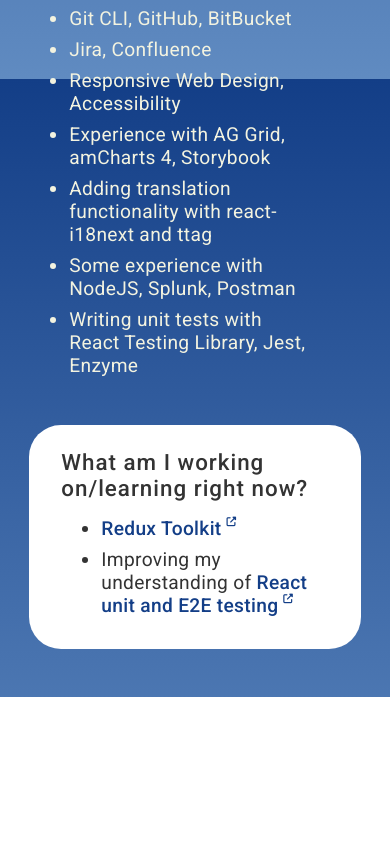
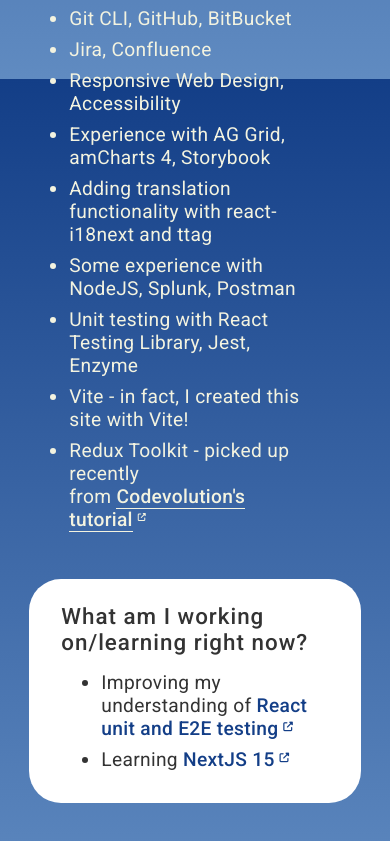
Before and after one commit to CoderAJ7470/portfolio, a React (Vite) app: page /portfolio/fe-portfolio in a window 390 px wide. Shown: the part 765-1606 px from the top of the page. Before the commit the page ends 1462 px from the top, so only its background shows below. Built offline with nearby package versions, Linux system fonts and the light colour scheme.

Commit message:
Updated the skills section, and made minor updates to the career experiences page and some styles

```diff
--- a/src/pages/CareerExperience.jsx
+++ b/src/pages/CareerExperience.jsx
@@ -51,10 +51,21 @@
 
         <section className='experience-content-wrapper'>
           <p>
-            At Sparq, I worked on four project teams helping Fortune 1000
-            clients achieve their software goals, as well as an internal
-            project. Below you'll find brief summaries of what I did and skills
-            I picked up on each project.
+            My first frontend developer opportunity was at&nbsp;
+            <a
+              href='https://www.teamsparq.com/'
+              className='non-card-links'
+              target='_blank'
+            >
+              Sparq
+            </a>
+            <i className='fa-solid fa-up-right-from-square'></i>, where I worked
+            from January 2019 through October 2024.
+          </p>
+          <p>
+            There, I worked on four project teams helping Fortune 1000 clients
+            achieve their software goals. Below you'll find brief summaries of
+            what I did and skills I picked up on each project.
           </p>
         </section>
 
--- a/src/pages/FE_Portfolio.jsx
+++ b/src/pages/FE_Portfolio.jsx
@@ -52,7 +52,19 @@
               Adding translation functionality with react-i18next and ttag
             </li>
             <li>Some experience with NodeJS, Splunk, Postman</li>
-            <li>Writing unit tests with React Testing Library, Jest, Enzyme</li>
+            <li>Unit testing with React Testing Library, Jest, Enzyme</li>
+            <li>Vite - in fact, I created this site with Vite!</li>
+            <li>
+              Redux Toolkit - picked up recently from&nbsp;
+              <a
+                href='https://www.youtube.com/playlist?list=PLC3y8-rFHvwiaOAuTtVXittwybYIorRB3'
+                target='_blank'
+                className='non-card-links'
+              >
+                Codevolution's tutorial
+              </a>
+              <i className='fa-solid fa-up-right-from-square'></i>
+            </li>
           </ul>
         </section>
 
@@ -60,16 +72,6 @@
           <h3>What am I working on/learning right now?</h3>
 
           <ul>
-            <li>
-              <a
-                href='https://www.youtube.com/playlist?list=PLC3y8-rFHvwiaOAuTtVXittwybYIorRB3'
-                target='_blank'
-                className='list-links'
-              >
-                Redux Toolkit
-                <i className='fa-solid fa-up-right-from-square'></i>
-              </a>
-            </li>
             <li>
               Improving my understanding of&nbsp;
               <a
@@ -81,6 +83,17 @@
                 <i className='fa-solid fa-up-right-from-square'></i>
               </a>
             </li>
+            <li>
+              Learning&nbsp;
+              <a
+                href='https://www.youtube.com/playlist?list=PLC3y8-rFHvwhIEc4I4YsRz5C7GOBnxSJY'
+                target='_blank'
+                className='list-links'
+              >
+                NextJS 15
+                <i className='fa-solid fa-up-right-from-square'></i>
+              </a>
+            </li>
           </ul>
         </section>
       </section>
--- a/src/styles/common.css
+++ b/src/styles/common.css
@@ -141,6 +141,21 @@
   margin-left: 0.3rem;
 }
 
+.non-card-links {
+  font-size: 1.5rem;
+  font-weight: 500;
+  background: none;
+  transition: none;
+  color: var(--off-white);
+  border-bottom: 1px solid var(--off-white);
+}
+
+.fa-up-right-from-square {
+  font-size: 0.8rem;
+  vertical-align: top;
+  margin-left: 0.3rem;
+}
+
 /* Media queries */
 @media only screen and (max-width: 900px) {
   h1 {
@@ -174,6 +189,14 @@
 
   .list-links {
     font-size: 1.3rem;
+  }
+
+  .non-card-links {
+    font-size: 1.3rem;
+  }
+
+  .fa-up-right-from-square {
+    font-size: 0.6rem;
   }
 
   .animate-down {
@@ -227,8 +250,17 @@
     font-size: 1.2rem;
   }
 
+  .non-card-links {
+    font-size: 1.2rem;
+  }
+
   .list-links .fa-solid {
     font-size: 0.6rem;
+  }
+
+  .fa-up-right-from-square {
+    font-size: 0.5rem;
+    margin-top: 0.3rem;
   }
 
   .resume p,
```
